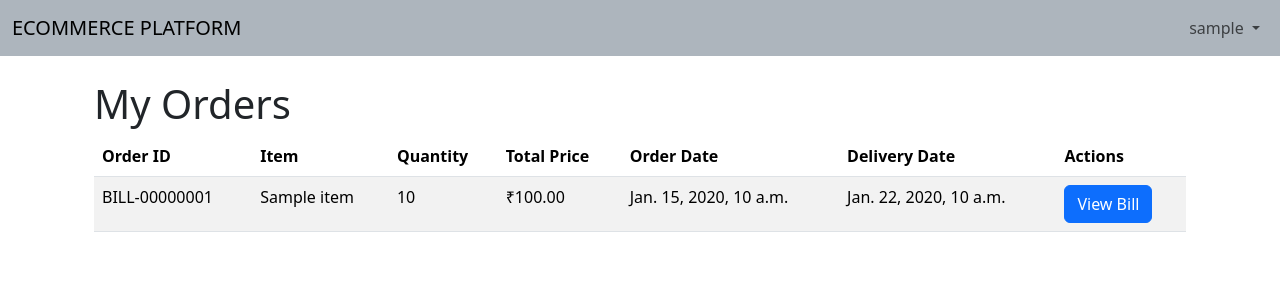
After one commit to Shamit2105/woc7.0-django-ecommerce-Shamit, a Django app: page /orders/my-orders/ in a window 1280 px wide. The commit adds this page. Shown: the top 300 px of the page. Run offline with Django 5.2, Linux system fonts and the light colour scheme; a user stored in the database is signed in; tables that the repository leaves empty hold one stand-in row (values such as "Sample post").

Commit message:
provided bill functionality for customers

```diff
--- a/orders/models.py
+++ b/orders/models.py
@@ -1,6 +1,7 @@
 from django.db import models
 from users.models import CustomUser
 from products.models import Item
+from datetime import timedelta,timezone
 
 class UserOrder(models.Model):
     ordered_by = models.ForeignKey(CustomUser, on_delete=models.CASCADE)
@@ -20,6 +21,16 @@ class UserOrder(models.Model):
 
     def get_total_price(self):
         return self.quantity * self.item_ordered.price
+    def get_total_price(self):
+        return self.quantity * self.price
+
+    def get_delivery_date(self):
+        return self.date + timedelta(days=7)  # Assuming a fixed delivery time of 7 days
+
+
+
+    def get_unique_bill_id(self):
+        return f'BILL-{self.id:08d}'
 
 
 class Cart(models.Model):
--- a/orders/urls.py
+++ b/orders/urls.py
@@ -1,6 +1,8 @@
 from django.urls import path
-from .views import UserOrderCreateView
+from .views import UserOrderCreateView,UserOrderBillView,UserOrderListView
 
 urlpatterns = [
     path('order/<int:item_id>/', UserOrderCreateView.as_view(), name='order'),
+    path('bill/<int:pk>/', UserOrderBillView.as_view(), name='order_bill'),
+    path('my-orders/', UserOrderListView.as_view(), name='my_orders'),
 ]
--- a/orders/views.py
+++ b/orders/views.py
@@ -1,16 +1,17 @@
-from django.urls import reverse_lazy
-from django.shortcuts import get_object_or_404
+from django.urls import reverse_lazy, reverse
+from django.shortcuts import get_object_or_404, redirect
 from django.views.generic.edit import CreateView
+from django.views.generic import DetailView,ListView
 from .forms import UserOrderForm
 from .models import UserOrder
 from products.models import Item
 from .mixins import CustomerRequiredMixin
+from django.contrib.auth.mixins import LoginRequiredMixin
 
 class UserOrderCreateView(CustomerRequiredMixin, CreateView):
     model = UserOrder
     form_class = UserOrderForm
     template_name = 'userorder_form.html'
-    success_url = reverse_lazy('home')
 
     def get_initial(self):
         initial = super().get_initial()
@@ -24,12 +25,26 @@ class UserOrderCreateView(CustomerRequiredMixin, CreateView):
         item_id = self.kwargs.get('item_id')
         item = get_object_or_404(Item, id=item_id)
         kwargs['item'] = item
-        kwargs['user'] = self.request.user  # Pass the user to the form
+        kwargs['user'] = self.request.user
         return kwargs
 
     def form_valid(self, form):
         item_id = self.kwargs.get('item_id')
         item = get_object_or_404(Item, id=item_id)
         form.instance.item_ordered = item
-        form.instance.ordered_by = self.request.user  # Set the ordered_by field to the current user
-        return super().form_valid(form)
+        form.instance.ordered_by = self.request.user
+        form.save()
+        return redirect('order_bill', pk=form.instance.pk)
+
+class UserOrderBillView(DetailView):
+    model = UserOrder
+    template_name = 'userorder_bill.html'
+    context_object_name = 'order'
+
+class UserOrderListView(LoginRequiredMixin, ListView):
+    model = UserOrder
+    template_name = 'userorder_list.html'
+    context_object_name = 'orders'
+
+    def get_queryset(self):
+        return UserOrder.objects.filter(ordered_by=self.request.user).order_by('-date')
--- a/products/urls.py
+++ b/products/urls.py
@@ -7,4 +7,5 @@ urlpatterns = [
     path('create_category/<int:user_id>/',CategoryCreateView.as_view(),name='create_category'),
     path('create_subcategory/<int:user_id>/',SubcategoryCreateView.as_view(),name='create_subcategory'),
     path('create_item/<int:user_id>/',ItemCreateView.as_view(),name='create_item'),
+
 ]
--- a/templates/_base.html
+++ b/templates/_base.html
@@ -73,6 +73,9 @@
                                     <button type="submit" class="dropdown-item">Logout</button>
                                 </form>
                             </li>
+                            <li>
+                                <a class="dropdown-item" href="{% url 'my_orders'  %}">My Orders</a>
+                            </li>
                         </ul>
                     </li>
                     {% else %}
--- /dev/null
+++ b/templates/userorder_list.html
@@ -0,0 +1,39 @@
+{% extends '_base.html' %}
+
+{% block title %}
+My Orders
+{% endblock title %}
+
+{% block content %}
+<div class="container mt-4">
+    <h1>My Orders</h1>
+    <table class="table table-striped">
+        <thead>
+            <tr>
+                <th>Order ID</th>
+                <th>Item</th>
+                <th>Quantity</th>
+                <th>Total Price</th>
+                <th>Order Date</th>
+                <th>Delivery Date</th>
+                <th>Actions</th>
+            </tr>
+        </thead>
+        <tbody>
+            {% for order in orders %}
+            <tr>
+                <td>{{ order.get_unique_bill_id }}</td>
+                <td>{{ order.item_ordered.name }}</td>
+                <td>{{ order.quantity }}</td>
+                <td>₹{{ order.get_total_price }}</td>
+                <td>{{ order.date }}</td>
+                <td>{{ order.get_delivery_date }}</td>
+                <td>
+                    <a href="{% url 'order_bill' order.pk %}" class="btn btn-primary">View Bill</a>
+                </td>
+            </tr>
+            {% endfor %}
+        </tbody>
+    </table>
+</div>
+{% endblock content %}
```
Also changed, not shown: templates/userorder_bill.html (added, +18 -0 lines).
